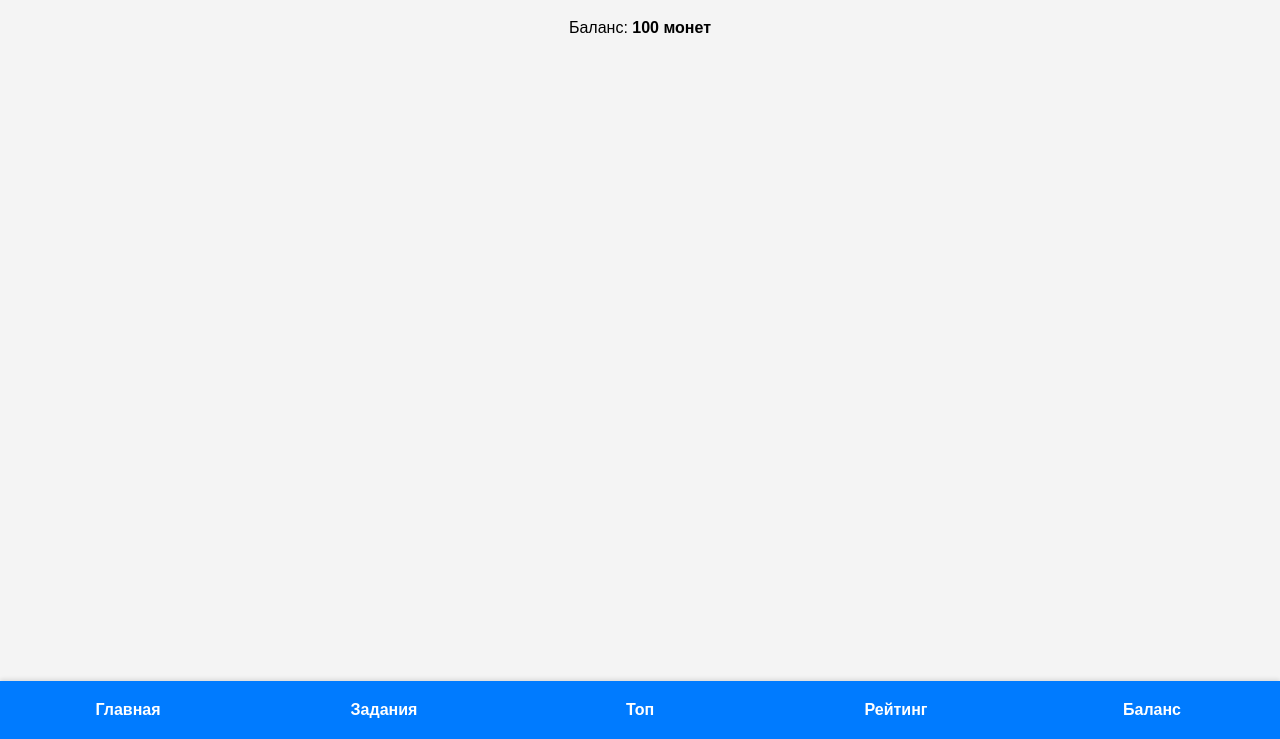
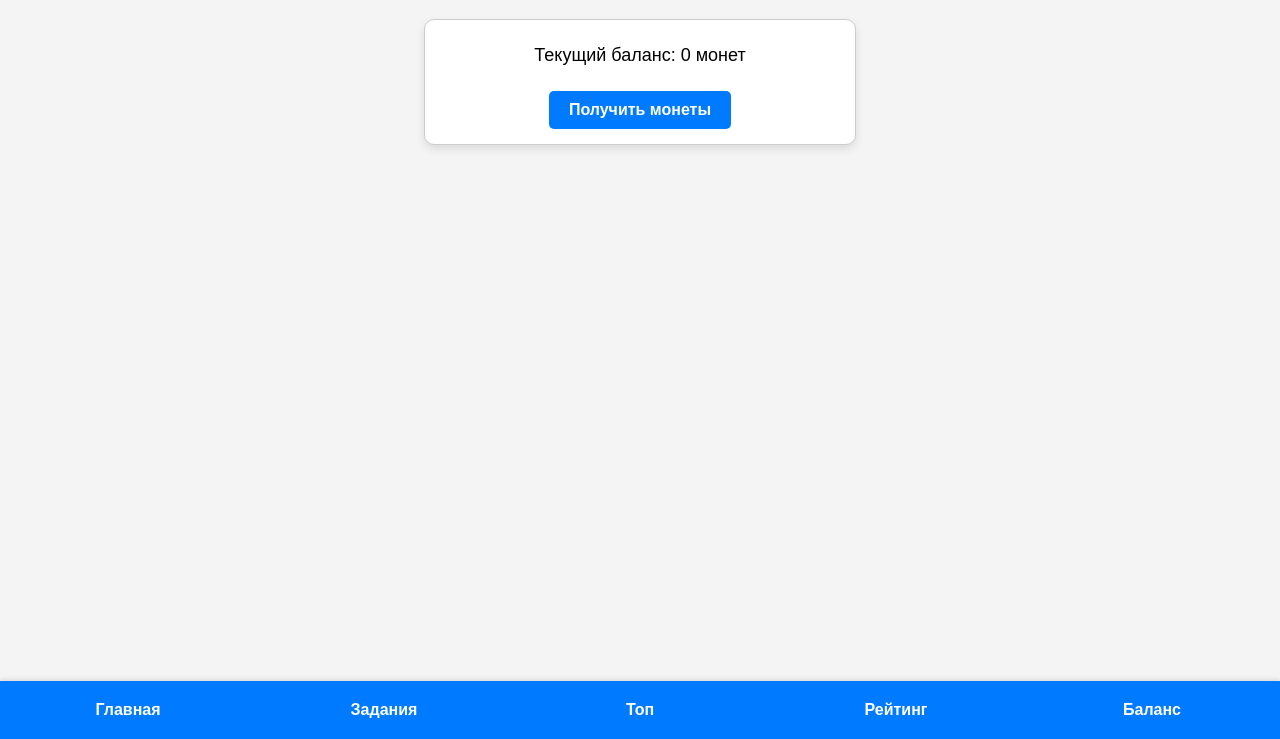
Before and after one commit to stellarsquad/ModelRnk, a plain HTML site: page balance.html in a window 1280 px wide. Shown: the part 61-800 px from the top of the page. Drawn offline with Linux system fonts and the light colour scheme.

Commit message:
Добавлена строка отображения текущего баланса

```diff
--- a/balance.html
+++ b/balance.html
@@ -8,7 +8,12 @@
   </head>
   <body>
     <h1>Ваш баланс</h1>
-    <p>Баланс: <strong>100 монет</strong></p>
+
+    <div class="balance-container">
+      <!-- Строка с текущим балансом -->
+      <p>Текущий баланс: <span id="userBalance">0</span> монет</p>
+      <button id="earnCoinsButton">Получить монеты</button>
+    </div>
 
     <nav>
       <a href="main.html">Главная</a>
@@ -17,5 +22,7 @@
       <a href="rating.html">Рейтинг</a>
       <a href="balance.html" class="active">Баланс</a>
     </nav>
+
+    <script src="scripts.js"></script>
   </body>
 </html>
--- a/styles.css
+++ b/styles.css
@@ -125,3 +125,39 @@ nav a:hover {
 .top-users li:hover {
   background-color: #f1f1f1;
 }
+
+/* Блок баланса */
+.balance-container {
+  margin: 20px auto;
+  width: 80%;
+  max-width: 400px;
+  padding: 15px;
+  background-color: #fff;
+  border: 1px solid #ccc;
+  border-radius: 10px;
+  text-align: center;
+  box-shadow: 0 4px 8px rgba(0, 0, 0, 0.1); /* Тень для блока */
+}
+
+.balance-container p {
+  font-size: 18px;
+  margin: 10px 0;
+}
+
+.balance-container button {
+  margin-top: 15px;
+  padding: 10px 20px;
+  font-size: 16px;
+  font-weight: bold;
+  background-color: #007bff;
+  color: white;
+  border: none;
+  border-radius: 5px;
+  cursor: pointer;
+  transition: background-color 0.3s ease, box-shadow 0.3s ease;
+}
+
+.balance-container button:hover {
+  background-color: #0056b3;
+  box-shadow: 0 4px 6px rgba(0, 0, 0, 0.2);
+}
```
